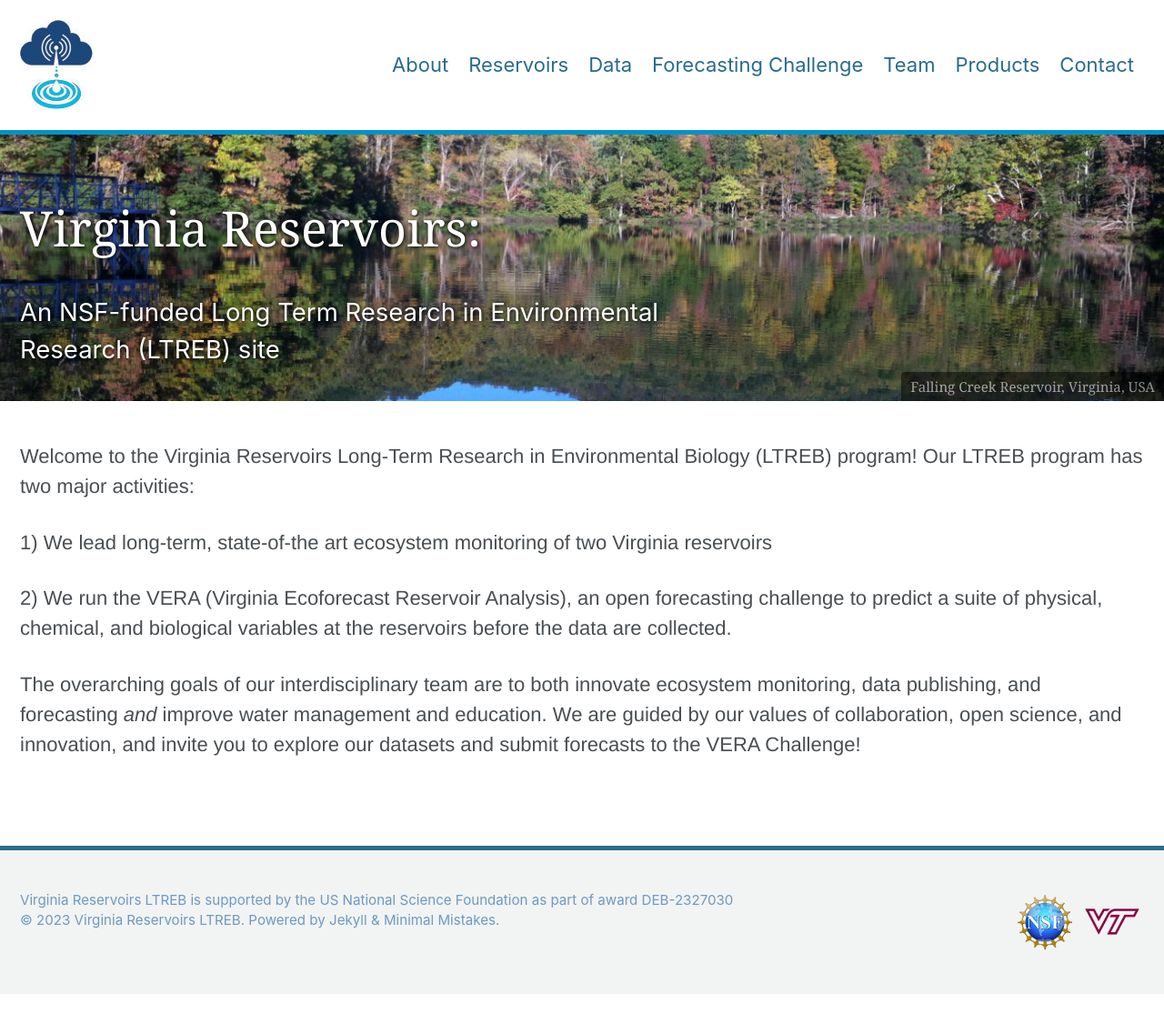
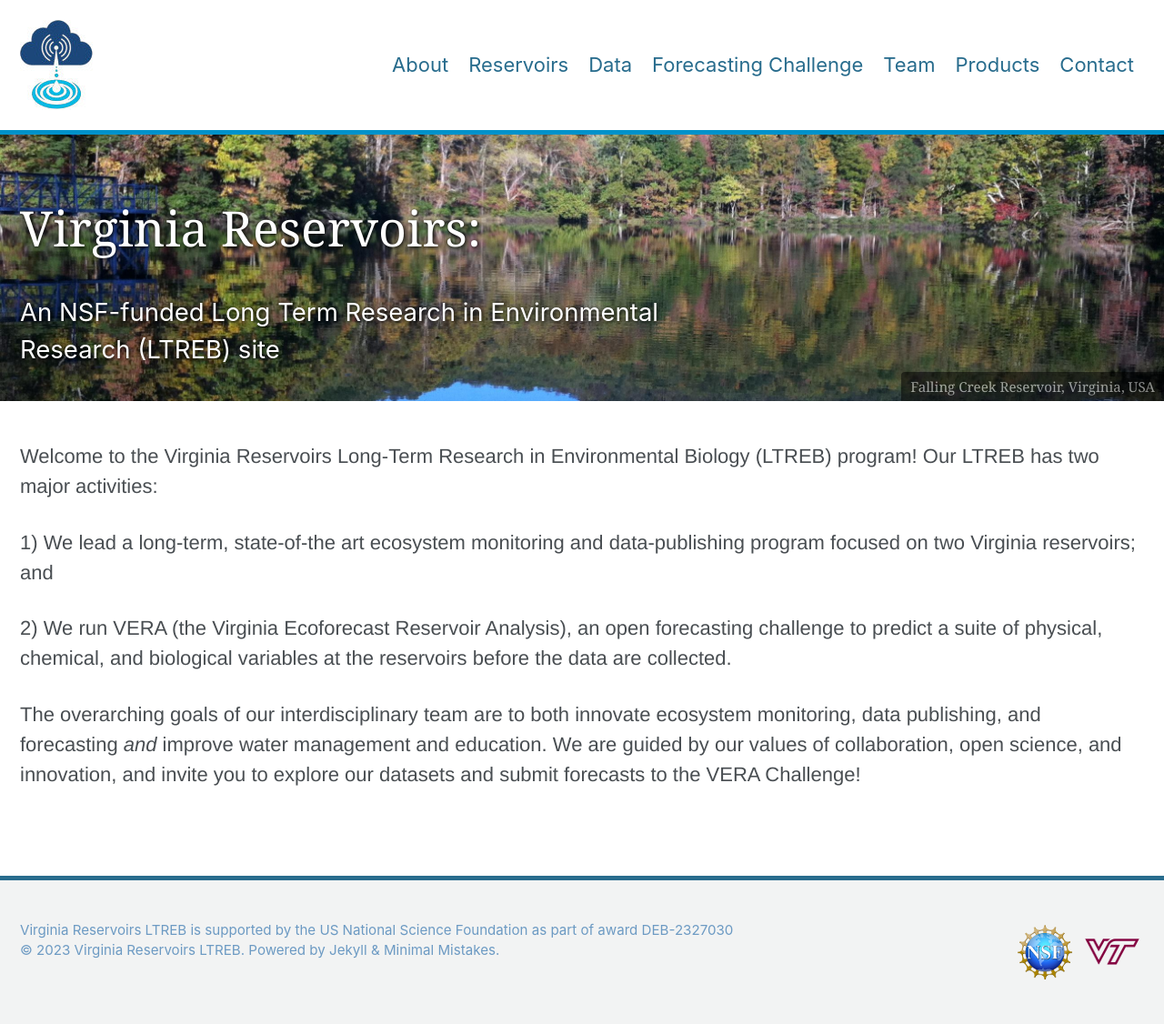
Before and after one commit to LTREB-reservoirs/LTREB-reservoirs.github.io, a Jekyll site: the page built from _pages/home.md, in a window 1280 px wide. Shown: the whole page at 91% size. Built offline with Jekyll 4.4.1, drawn with Linux system fonts in a browser that asks for light colours; cached includes are drawn as plain includes; nearby versions of some CDN libraries; before the commit the page ends 1093 px from its top, so only the background shows below that.

Commit message:
Update home.md

```diff
--- a/_pages/home.md
+++ b/_pages/home.md
@@ -8,10 +8,10 @@ header:
   caption: "Falling Creek Reservoir, Virginia, USA"
 ---
 
-Welcome to the Virginia Reservoirs Long-Term Research in Environmental Biology (LTREB) program! Our LTREB program has two major activities:
+Welcome to the Virginia Reservoirs Long-Term Research in Environmental Biology (LTREB) program! Our LTREB has two major activities:
 
-1) We lead long-term, state-of-the art ecosystem monitoring of two Virginia reservoirs
+1) We lead a long-term, state-of-the art ecosystem monitoring and data-publishing program focused on two Virginia reservoirs; and
 
-2) We run the VERA (Virginia Ecoforecast Reservoir Analysis), an open forecasting challenge to predict a suite of physical, chemical, and biological variables at the reservoirs before the data are collected.
+2) We run VERA (the Virginia Ecoforecast Reservoir Analysis), an open forecasting challenge to predict a suite of physical, chemical, and biological variables at the reservoirs before the data are collected.
 
 The overarching goals of our interdisciplinary team are to both innovate ecosystem monitoring, data publishing, and forecasting _and_ improve water management and education. We are guided by our values of collaboration, open science, and innovation, and invite you to explore our datasets and submit forecasts to the VERA Challenge!
```
